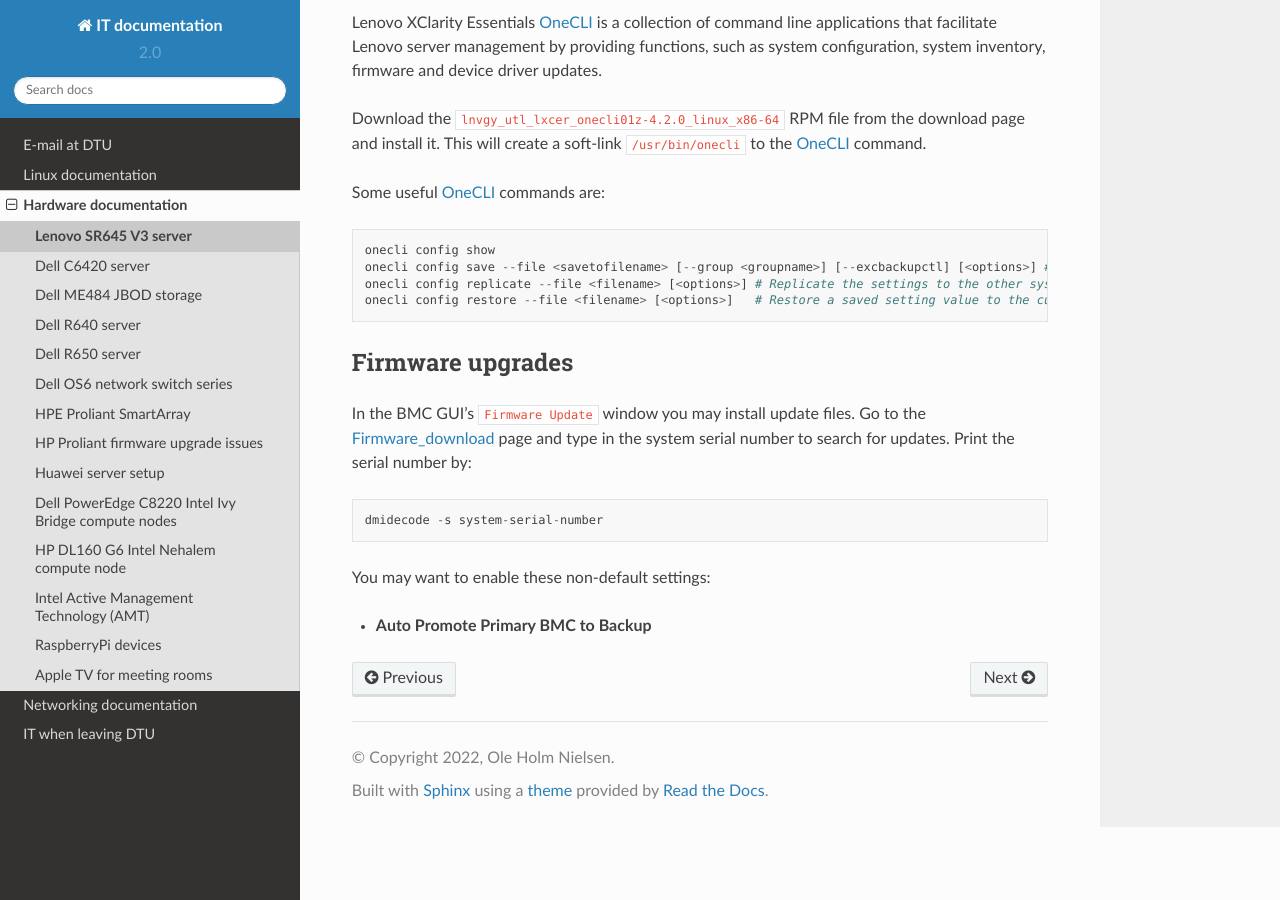
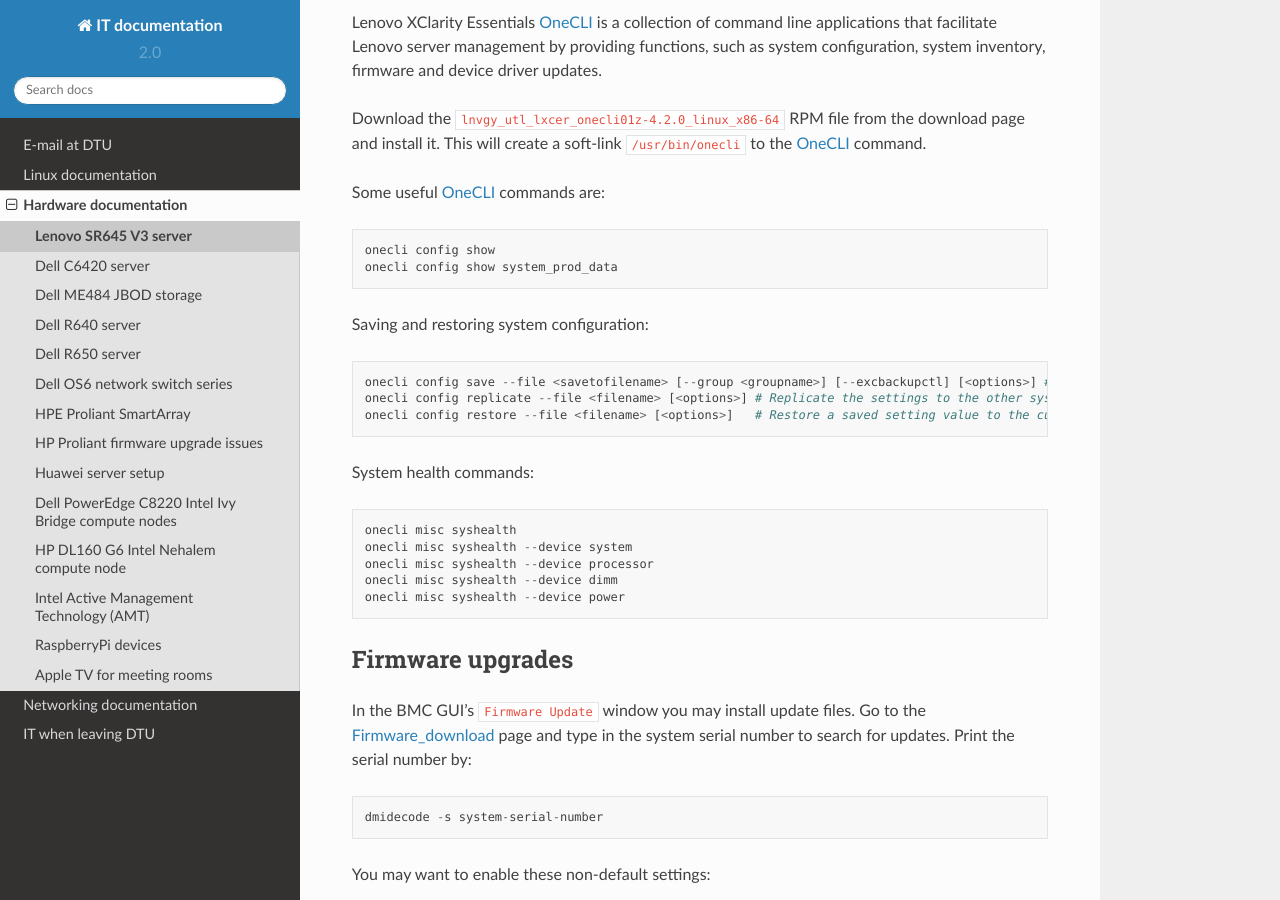
Before and after one commit to OleHolmNielsen/ITwiki, a Sphinx documentation site: the page built from docs/Lenovo_SR645_V3.rst, in a window 1280 px wide and 900 px high, scrolled down 2880 px. Built offline with Sphinx 7.4.7 and the Read the Docs theme 2.0.0, drawn with Linux system fonts in a browser that asks for light colours.

Commit message:
onecli commands

```diff
--- a/docs/Lenovo_SR645_V3.rst
+++ b/docs/Lenovo_SR645_V3.rst
@@ -138,9 +138,21 @@
 Some useful OneCLI_ commands are::
 
   onecli config show
+  onecli config show system_prod_data
+
+Saving and restoring system configuration::
+
   onecli config save --file <savetofilename> [--group <groupname>] [--excbackupctl] [<options>] # Save the current settings
   onecli config replicate --file <filename> [<options>] # Replicate the settings to the other system
   onecli config restore --file <filename> [<options>]   # Restore a saved setting value to the current system
+
+System health commands::
+
+  onecli misc syshealth
+  onecli misc syshealth --device system
+  onecli misc syshealth --device processor
+  onecli misc syshealth --device dimm
+  onecli misc syshealth --device power
 
 Firmware upgrades
 =================
```
